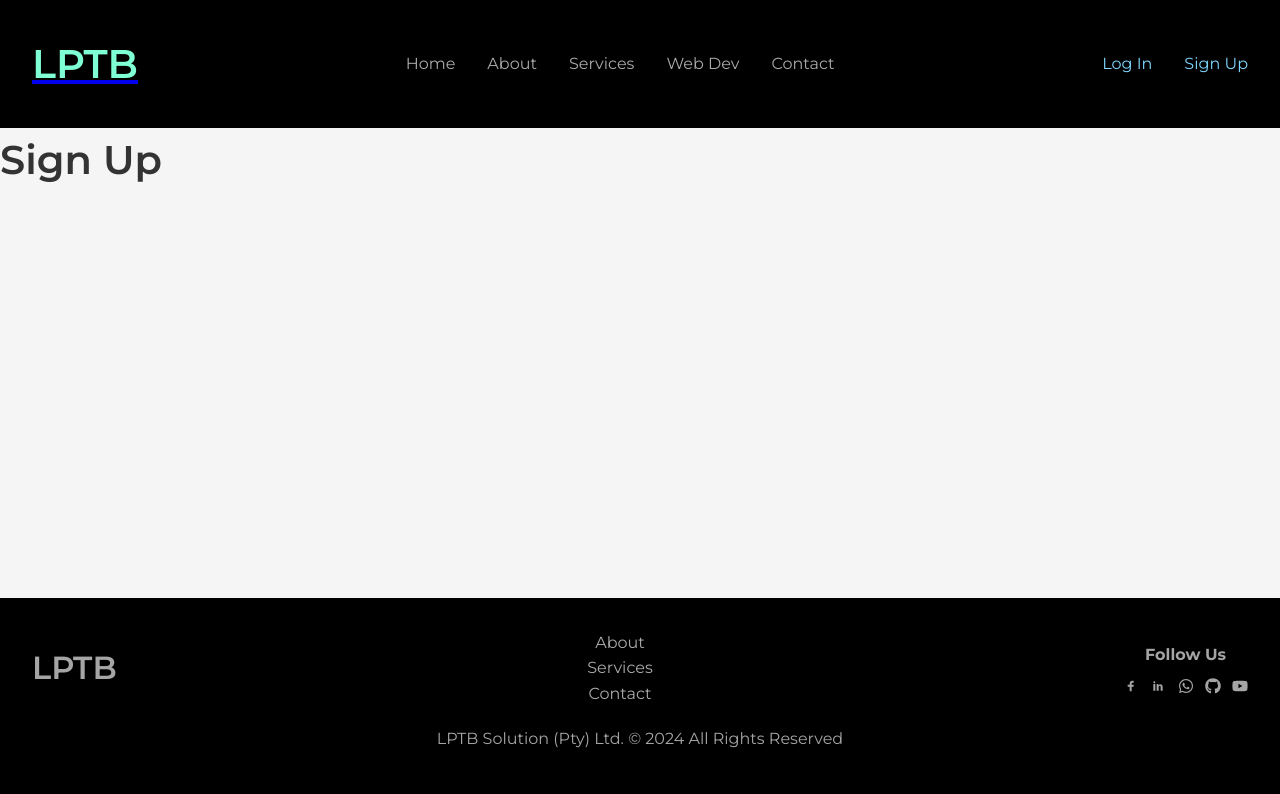
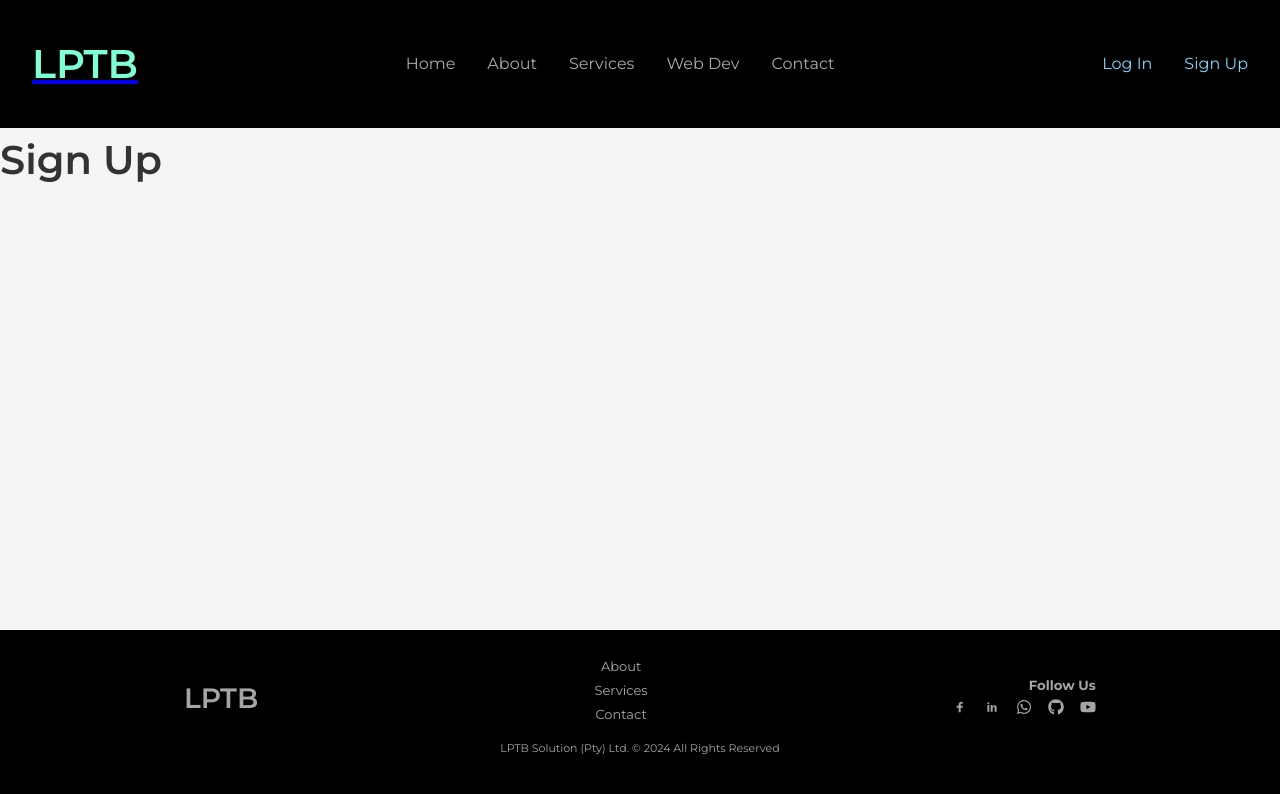
Before and after one commit to Dikgatlong27/lptb-solutions, a React (Create React App) app: page /signup in a window 1280 px wide. Shown: the top 794 px of the page. Built offline with nearby package versions, Linux system fonts and the light colour scheme.

Commit message:
Footer social links

```diff
--- a/src/components/Footer/Footer.css
+++ b/src/components/Footer/Footer.css
@@ -6,17 +6,48 @@
     color: #a5a5a5;
     text-align: center;
     padding: 2rem;
+    line-height: .5rem;
 }
 
 .footer-content {
     display: flex;
-    justify-content: space-between;
+    justify-content: space-around;
     align-items: center;
     text-align: center;
 }
 
+.footer-links {
+    font-size: 13px;
+    margin-left: 2rem;
+}
+
+.social-icons {
+    text-align: end;
+}
+
 .icons {
     display: flex;
-    gap: .7rem;
+    gap: 1rem;
     margin-top: 10px;
 }
+
+.fs-icon {
+    cursor: pointer;
+    color: #a5a5a5;
+}
+
+@media screen and (max-width: 733px) {
+    .footer-content {
+        display: flex;
+        justify-content: space-between;
+        align-items: center;
+        text-align: center;
+    }
+
+    .icons {
+        display: flex;
+        gap: .5rem;
+        margin-top: 10px;
+    }
+
+}
--- a/src/components/Footer/Footer.jsx
+++ b/src/components/Footer/Footer.jsx
@@ -16,30 +16,40 @@ const Footer = () => {
     <div className='footer'>
         <div className="footer-content">
             <div>
-                <h2>LPTB</h2>
+                <h3>LPTB</h3>
             </div>
 
-            <div>
-                <li><Link className='links' to='/about'>About</Link></li>
-                <li><Link className='links' to='/services'>Services</Link></li>
-                <li><Link className='links' to='/contact'>Contact</Link></li>
+            <div className='footer-links'>
+                <p><Link className='links' to='/about'>About</Link></p>
+                <p><Link className='links' to='/services'>Services</Link></p>
+                <p><Link className='links' to='/contact'>Contact</Link></p>
             </div>
 
-            <div className="social">
-                <div className="social-icons">
-                    <h4>Follow Us</h4>
-                    <div className="icons">
+
+            <div className="social-icons">
+                <h5>Follow Us</h5>
+                <div className="icons">
+                    <a href="https://www.facebook.com/lptbsolutions/" target="_blank" rel="noopener noreferrer" className='fs-icon'>
                         <TiSocialFacebook />
+                    </a>
+                    <a href="https://www.linkedin.com/company/lptbsolutions/?viewAsMember=true" target="_blank" rel="noopener noreferrer" className='fs-icon'>
                         <TiSocialLinkedin />
+                    </a>
+                    <a href="https://wa.me/27676228529" target="_blank" rel="noopener noreferrer" className='fs-icon'>
                         <FaWhatsapp />
+                    </a>
+                    <a href="https://github.com/Dikgatlong27" target="_blank" rel="noopener noreferrer" className='fs-icon'>
                         <FaGithub />
+                    </a>
+                    <a href="https://www.youtube.com/channel/UC-f9Qw9aqn2voaiqP5rS__g" target="_blank" rel="noopener noreferrer" className='fs-icon'>
                         <FaYoutube />
-                    </div>
+                    </a>
                 </div>
             </div>
+
         </div>
 
-        <p style={{marginTop: '20px'}}>LPTB Solution (Pty) Ltd. &copy; 2024 All Rights Reserved</p>
+        <p style={{marginTop: '10px', fontSize: '11px'}}>LPTB Solution (Pty) Ltd. &copy; 2024 All Rights Reserved</p>
 
     </div>
   )
```
